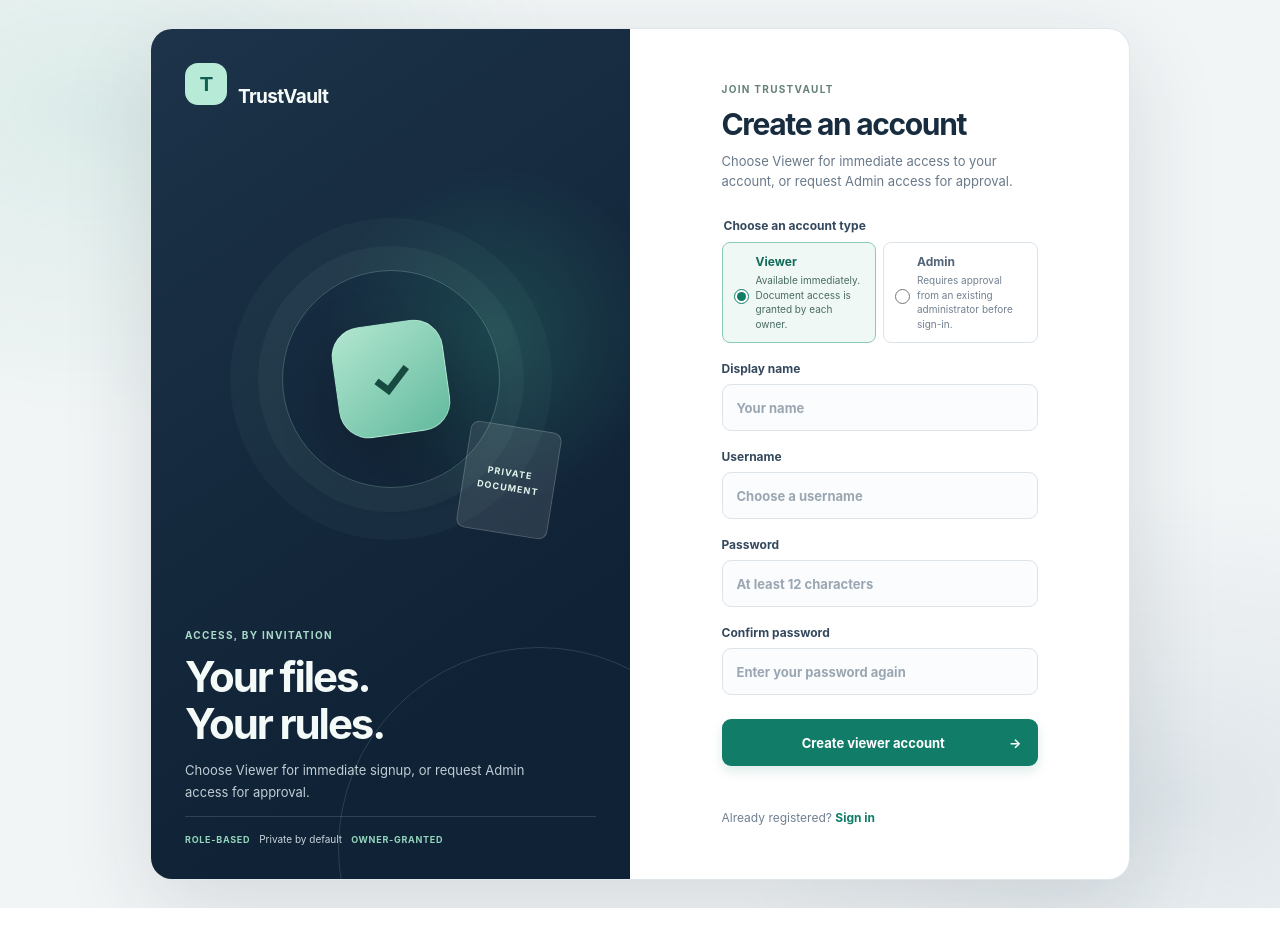
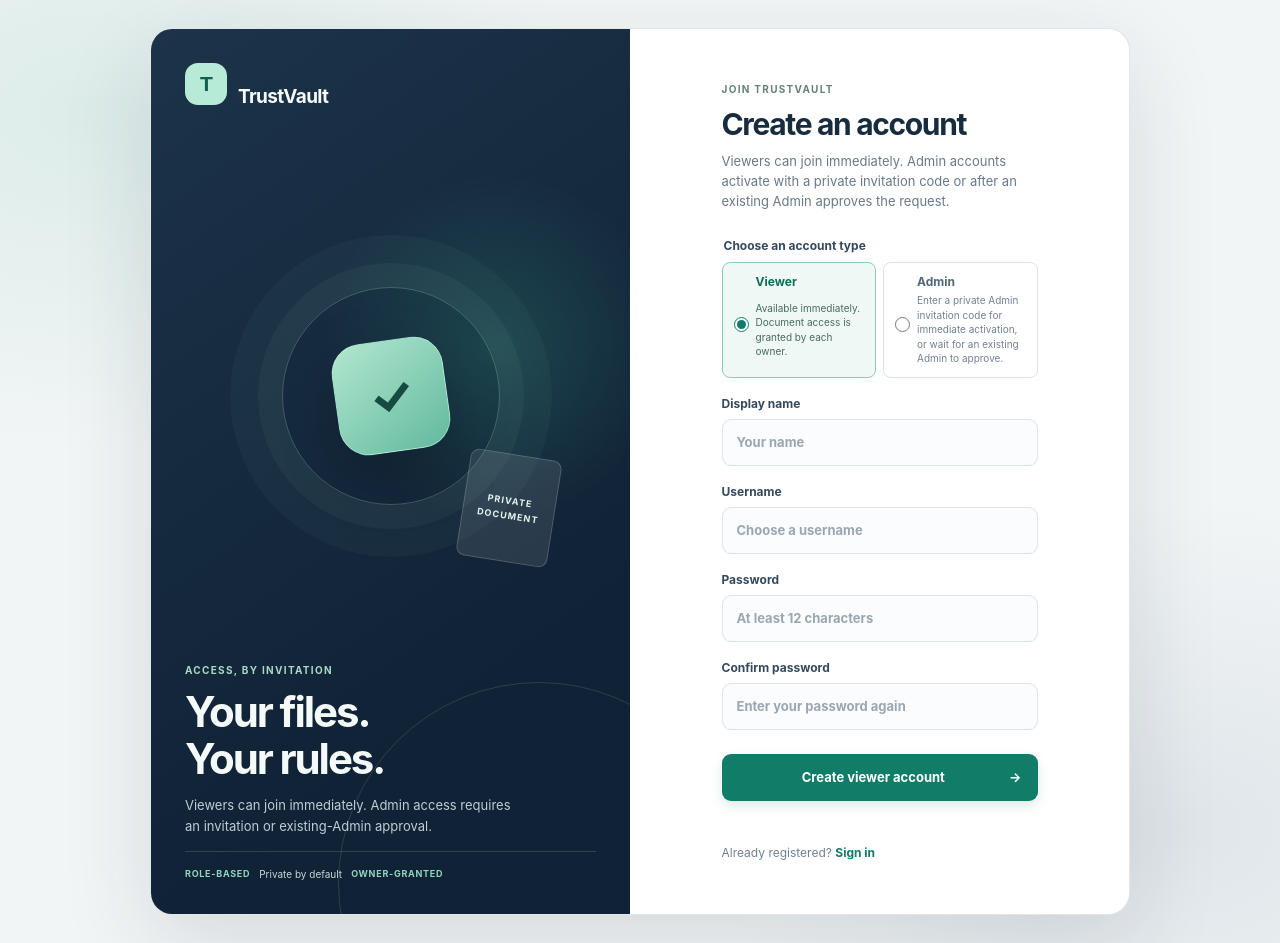
Before and after one commit to VunnamLakshmipravallika/TRUSTVAULT, a Flask app: page /register in a window 1280 px wide. Before the commit the page ends 908 px from the top, so only its background shows below. Run offline with Flask 3, Linux system fonts and the light colour scheme; data that the repository does not hold is empty; some libraries are stand-ins or nearby versions.

Commit message:
Add private invitation flow for Admin signup
Co-authored-by: Copilot <223556219+Copilot@users.noreply.github.com>

```diff
--- a/app.py
+++ b/app.py
@@ -33,6 +33,7 @@ DATABASE = Path(os.environ.get("TRUSTVAULT_DATABASE", INSTANCE / "trustvault.sql
 MAX_UPLOAD_BYTES = 10 * 1024 * 1024
 ALLOWED_EXTENSIONS = {"pdf", "txt", "png", "jpg", "jpeg", "docx"}
 OWNER_USERNAME = "pravallika"
+ADMIN_INVITE_ENV = "TRUSTVAULT_ADMIN_INVITE_CODE"
 
 app = Flask(__name__)
 app.config.update(
@@ -73,6 +74,33 @@ AUDIT_KEY = _load_secret("TRUSTVAULT_AUDIT_KEY", ".audit-key")
 
 def now():
     return datetime.now(timezone.utc).isoformat(timespec="seconds")
+
+
+def valid_admin_invite_code(candidate):
+    configured = os.environ.get(ADMIN_INVITE_ENV, "")
+    if not isinstance(candidate, str) or len(candidate) < 32:
+        return False
+    if configured:
+        if len(configured) < 32:
+            return False
+        return hmac.compare_digest(configured.encode(), candidate.encode())
+    try:
+        expected_hash = (INSTANCE / ".admin-invite-hash").read_text(encoding="ascii").strip()
+    except FileNotFoundError:
+        return False
+    candidate_hash = hashlib.sha256(candidate.encode()).hexdigest()
+    return hmac.compare_digest(expected_hash, candidate_hash)
+
+
+def configure_admin_invite_code(code):
+    if not isinstance(code, str) or not 32 <= len(code) <= 256:
+        raise ValueError("Admin invitation code must be between 32 and 256 characters.")
+    path = INSTANCE / ".admin-invite-hash"
+    fd = os.open(path, os.O_WRONLY | os.O_CREAT | os.O_TRUNC, 0o600)
+    if hasattr(os, "fchmod"):
+        os.fchmod(fd, 0o600)
+    with os.fdopen(fd, "w", encoding="ascii") as stream:
+        stream.write(hashlib.sha256(code.encode()).hexdigest())
 
 
 def db():
@@ -573,22 +601,28 @@ def register():
     normalized_username = username.lower()
     if normalized_username == OWNER_USERNAME:
         return jsonify(error="That username is reserved for the TrustVault owner account."), 409
-    account_status = "pending" if requested_role == "admin" else "active"
+    invited_admin = requested_role == "admin" and valid_admin_invite_code(data.get("admin_invite_code"))
+    account_role = "admin" if invited_admin else "viewer"
+    account_status = "active" if requested_role == "viewer" or invited_admin else "pending"
     try:
         db().execute(
             """INSERT INTO users
                (username, display_name, role, password_hash, created_at, requested_role, account_status)
-               VALUES (?, ?, 'viewer', ?, ?, ?, ?)""",
+               VALUES (?, ?, ?, ?, ?, ?, ?)""",
             (
                 normalized_username,
                 display_name,
+                account_role,
                 generate_password_hash(password),
                 now(),
                 requested_role,
                 account_status,
             ),
         )
-        action = "account.admin_access_requested" if requested_role == "admin" else "account.registered"
+        if invited_admin:
+            action = "account.admin_registered_by_invite"
+        else:
+            action = "account.admin_access_requested" if requested_role == "admin" else "account.registered"
         audit(None, action, details={"username": normalized_username, "requested_role": requested_role})
     except sqlite3.IntegrityError:
         db().rollback()
@@ -600,7 +634,7 @@ def register():
         user={
             "username": normalized_username,
             "display_name": display_name,
-            "role": "viewer",
+            "role": account_role,
             "requested_role": requested_role,
             "account_status": account_status,
         },
@@ -1265,6 +1299,9 @@ def production_bootstrap():
         )
     if not 12 <= len(admin_password) <= 128:
         raise ValueError("TRUSTVAULT_ADMIN_PASSWORD must be between 12 and 128 characters.")
+    invite_code = os.environ.get(ADMIN_INVITE_ENV)
+    if invite_code and not 32 <= len(invite_code) <= 256:
+        raise ValueError(f"{ADMIN_INVITE_ENV} must be between 32 and 256 characters.")
 
     initialize()
     connection = sqlite3.connect(DATABASE)
@@ -1299,6 +1336,13 @@ if __name__ == "__main__":
         os.environ["TRUSTVAULT_OWNER_PASSWORD"] = password
         initialize()
         print(f"Owner account configured for {OWNER_USERNAME}.")
+    elif "--configure-admin-invite" in sys.argv:
+        invitation = getpass("Set a private Admin invitation code (32–256 characters): ")
+        confirmation = getpass("Confirm the Admin invitation code: ")
+        if invitation != confirmation:
+            raise SystemExit("Codes do not match; the Admin invitation was not changed.")
+        configure_admin_invite_code(invitation)
+        print("Admin invitation code configured. The code itself was not stored.")
     elif "--production-bootstrap" in sys.argv:
         production_bootstrap()
         print("Production bootstrap complete; no demo users or demo documents were created.")
--- a/render.yaml
+++ b/render.yaml
@@ -21,6 +21,8 @@ services:
         sync: false
       - key: TRUSTVAULT_ADMIN_PASSWORD
         sync: false
+      - key: TRUSTVAULT_ADMIN_INVITE_CODE
+        sync: false
       - key: TRUSTVAULT_BASE_URL
         sync: false
       - key: TRUSTVAULT_SESSION_KEY
--- a/templates/login.html
+++ b/templates/login.html
@@ -17,6 +17,7 @@
       <p class="eyebrow">PRIVATE DOCUMENT WORKSPACE</p>
       <h1>Welcome back</h1><p class="muted">Sign in to securely access your documents.</p>
       {% if registered == 'viewer' %}<p class="success-message" role="status">Your viewer account is ready. Sign in to continue.</p>{% endif %}
+      {% if registered == 'admin-active' %}<p class="success-message" role="status">Your Admin account is active. Select Admin and sign in with the account you just created.</p>{% endif %}
       {% if registered == 'admin-pending' %}<p class="success-message" role="status">Your Admin access request was sent. Sign in with an existing active Admin account and open Admin requests to approve it. This pending account cannot review its own request.</p>{% endif %}
       <fieldset class="role-choice">
         <legend>Choose your role</legend>
@@ -54,7 +55,7 @@
         else {
           const result = await response.json().catch(() => ({}));
           error.textContent = result.error === "account_pending_approval"
-            ? "This Admin request is awaiting approval. Sign in with an existing active Admin account to review it; this pending account cannot approve its own request."
+            ? "This Admin request is awaiting approval. An existing active Admin must approve it, or register again with a valid private Admin invitation code."
             : "Sign-in failed. Check your credentials and selected role.";
         }
       } catch (_error) {
--- a/templates/register.html
+++ b/templates/register.html
@@ -9,13 +9,13 @@
     <section class="auth-visual">
       <a class="auth-brand" href="/"><span class="brand-mark">T</span><span>TrustVault</span></a>
       <div class="auth-art" aria-hidden="true"><span class="art-orbit"></span><span class="art-lock">✓</span><span class="art-file">PRIVATE<br>DOCUMENT</span></div>
-      <div class="auth-message"><p class="eyebrow">ACCESS, BY INVITATION</p><h2>Your files.<br>Your rules.</h2><p>Choose Viewer for immediate signup, or request Admin access for approval.</p></div>
+      <div class="auth-message"><p class="eyebrow">ACCESS, BY INVITATION</p><h2>Your files.<br>Your rules.</h2><p>Viewers can join immediately. Admin access requires an invitation or existing-Admin approval.</p></div>
       <div class="auth-proof"><span>ROLE-BASED</span> Private by default <span>OWNER-GRANTED</span></div>
     </section>
     <section class="auth-content">
       <div class="auth-mobile-brand"><span class="brand-mark">T</span><span>TrustVault</span></div>
       <p class="eyebrow">JOIN TRUSTVAULT</p>
-      <h1>Create an account</h1><p class="muted">Choose Viewer for immediate access to your account, or request Admin access for approval.</p>
+      <h1>Create an account</h1><p class="muted">Viewers can join immediately. Admin accounts activate with a private invitation code or after an existing Admin approves the request.</p>
       <form id="register-form">
         <input type="hidden" name="csrf_token" value="{{ csrf_token }}">
         <fieldset class="role-choice signup-role-choice">
@@ -28,9 +28,12 @@
           <label>
             <input type="radio" name="requested_role" value="admin">
             <span class="role-option-title">Admin</span>
-            <small>Requires approval from an existing administrator before sign-in.</small>
+            <small>Enter a private Admin invitation code for immediate activation, or wait for an existing Admin to approve.</small>
           </label>
         </fieldset>
+        <label id="admin-invite-field" class="hidden">Admin invitation code
+          <input name="admin_invite_code" type="password" autocomplete="off" maxlength="256" placeholder="Enter your private invitation code">
+        </label>
         <label>Display name<input name="display_name" autocomplete="name" maxlength="80" required placeholder="Your name"></label>
         <label>Username<input name="username" autocomplete="username" minlength="3" maxlength="32" pattern="[A-Za-z0-9][A-Za-z0-9_\-]{2,31}" required placeholder="Choose a username"></label>
         <label>Password<input name="password" type="password" autocomplete="new-password" minlength="12" maxlength="128" required placeholder="At least 12 characters"></label>
@@ -60,12 +63,18 @@
             username: form.username.value,
             password: form.password.value,
             password_confirmation: form.password_confirmation.value,
-            requested_role: form.requested_role.value
+            requested_role: form.requested_role.value,
+            admin_invite_code: form.admin_invite_code.value
           })
         });
         const result = await response.json();
         if (response.ok) {
-          location.href = response.status === 202 ? "/?registered=admin-pending" : "/?registered=viewer";
+          const destination = result.pending_approval
+            ? "/?registered=admin-pending"
+            : result.user.role === "admin"
+              ? "/?registered=admin-active"
+              : "/?registered=viewer";
+          location.href = destination;
           return;
         }
         error.textContent = result.error || "Account creation failed.";
@@ -75,8 +84,11 @@
     });
     form.querySelectorAll('input[name="requested_role"]').forEach((radio) => {
       radio.addEventListener("change", () => {
-        document.querySelector("#register-submit").innerHTML = radio.value === "admin" && radio.checked
-          ? "Request admin access <span>→</span>"
+        if (!radio.checked) return;
+        const isAdmin = radio.value === "admin";
+        document.querySelector("#admin-invite-field").classList.toggle("hidden", !isAdmin);
+        document.querySelector("#register-submit").innerHTML = isAdmin
+          ? "Create Admin account / request approval <span>→</span>"
           : "Create viewer account <span>→</span>";
       });
     });
```
Also changed, not shown: THREATS.md (+1 -0 lines), WRITEUP.md (+2 -2 lines), tests/test_authorization.py (+74 -2 lines), README.md.
